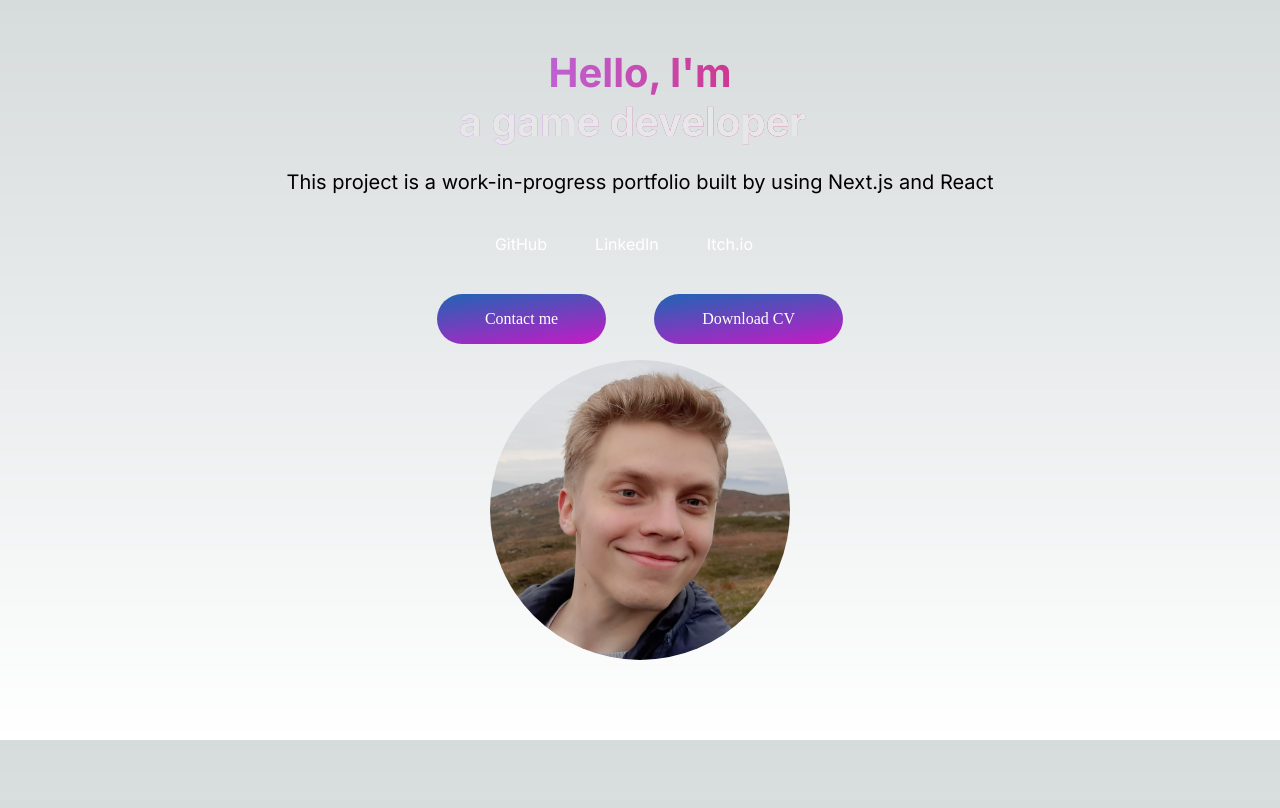
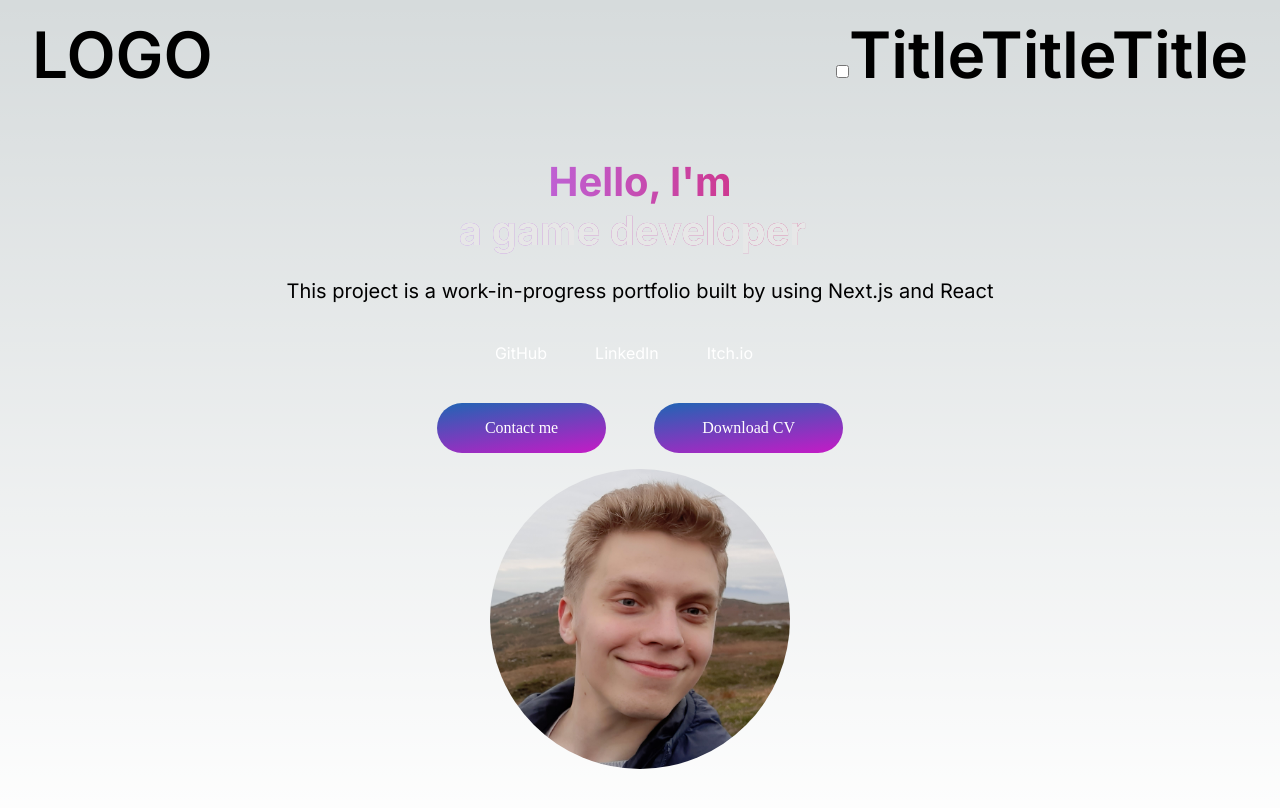
Before and after one commit to Haxeli/haxeli.github.io, a Next.js app: page / in a window 1280 px wide. Shown: the top 808 px of the page. Built offline with nearby package versions, Linux system fonts and the light colour scheme.

Commit message:
Menu state testing

```diff
--- a/src/app/components/Navbar.jsx
+++ b/src/app/components/Navbar.jsx
@@ -1,11 +1,26 @@
-import React from 'react'
+"use client"
+import React, {useState} from 'react'
 import Link from "next/link"
+import styles from "./Navbar.module.css"
 
-function Navbar() {
+const Navbar = () => {
+  const [isOpen, setIsOpen] = useState(false)
+
   return (
     <nav>
-        <div>
+        <div className={styles.navbarWrapper}>
             <Link href={"/"}>LOGO</Link>
+            <div className={styles.menu} id="menuToggle">
+            <input type="checkbox" checked={isOpen} onChange={() => setIsOpen(!isOpen)} />
+                <span>Title</span>
+                <span>Title</span>
+                <span>Title</span>
+                <ul id="menu" style={{display: isOpen ? 'block' : 'none'}}>
+                    <li><a href="#about">About</a></li>
+                    <li><a href="#projects">Projects</a></li>
+                    {/* Add more links as needed */}
+                </ul>
+            </div>
         </div>
     </nav>
   )
--- /dev/null
+++ b/src/app/components/Navbar.module.css
@@ -0,0 +1,50 @@
+.navbarWrapper{
+    display: flex;
+    flex-wrap: wrap;
+    justify-content: space-between;
+    align-items: center;
+    padding: 1rem 2rem;
+    font-size: 4rem;
+    font-weight: 600;
+}
+
+/* Hide the menu by default */
+#menu {
+    display: none;
+}
+
+/* Style the burger icon */
+#menuToggle input {
+    display: block;
+}
+
+#menuToggle span {
+    display: block;
+    width: 33px;
+    height: 4px;
+    margin-bottom: 5px;
+    background: #000;
+}
+
+/* Show the menu when the checkbox is checked */
+#menuToggle input:checked ~ #menu {
+    display: block;
+}
+
+@media screen and (min-width: 768px) {
+    /* Show the menu and hide the burger icon on desktop */
+    #menu {
+        display: block;
+    }
+
+    #menuToggle input,
+    #menuToggle span {
+        display: none;
+    }
+
+    /* Style the menu links for desktop */
+    #menu li {
+        display: inline;
+        margin-right: 1rem;
+    }
+}
--- a/src/app/page.js
+++ b/src/app/page.js
@@ -1,5 +1,6 @@
 //import styles from './page.module.css'
 import ProfileSection from './components/ProfileSection'
+import Navbar from './components/Navbar'
 
 export const metadata = {
     title: 'Aleksi Hannula - Portfolio',
@@ -9,6 +10,7 @@ export const metadata = {
 export default function Home() {
   return (
     <main>
+      <Navbar />
       <ProfileSection />
     </main>
   )
```
